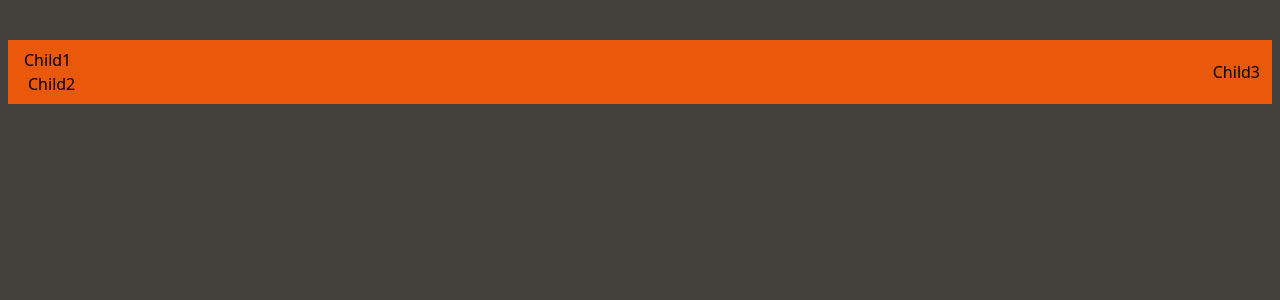
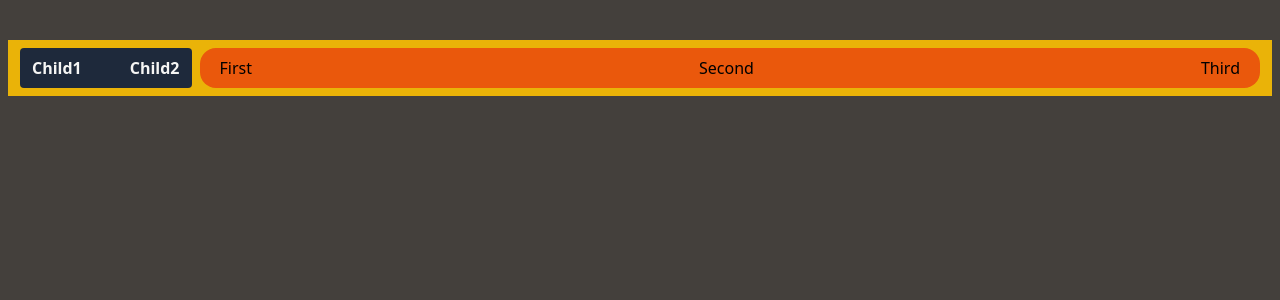
Before and after one commit to Baibhav-malaviya/Components, a React (Vite) app: page / in a window 1280 px wide. Shown: the top 300 px of the page. Built offline with nearby package versions, Linux system fonts and the light colour scheme.

Commit message:
a bug solve

```diff
--- a/src/App.jsx
+++ b/src/App.jsx
@@ -3,12 +3,22 @@ import Row from "./Components/Row";
 function App() {
 	return (
 		<div className="w-screen h-screen px-2 pt-10 space-x-2 space-y-2 text-center bg-stone-700 text-stone-50">
-			<Row>
-				<Row width="w-auto" className="space-x-2">
+			<Row navbar={true} hover={false} bgColor="bg-yellow-500">
+				<Row
+					width="w-auto"
+					bgColor="bg-slate-800"
+					color="text-stone-100 font-semibold space-x-10"
+					tailwindClasses="rounded"
+					hover={true}
+				>
 					<div>Child1</div>
 					<div>Child2</div>
 				</Row>
-				<div>Child3</div>
+				<Row hover={false} tailwindClasses="space-x-5 rounded-2xl">
+					<li className="px-2 list-none">First</li>
+					<li className="px-2 list-none">Second</li>
+					<li className="px-2 list-none">Third</li>
+				</Row>
 			</Row>
 		</div>
 	);
--- a/src/Components/Row.jsx
+++ b/src/Components/Row.jsx
@@ -6,26 +6,43 @@ function Row({
 	bgColor = "bg-orange-600",
 	color = "text-black",
 	tailwindClasses = "",
+	flex = false,
 	hover = true,
 	onClick,
-	hoverClasses = "hover:scale-105 hover:opacity-80 hover:shadow-md",
+	navbar = true,
+	hoverClasses = "hover:scale-105 hover:opacity-90 hover:shadow-md",
 	...props
 }) {
+	if (navbar)
+		return (
+			<nav
+				className={`h-auto px-3 py-2  flex   gap-2 items-center justify-between ${tailwindClasses} ${bgColor} ${color} ${width} ${
+					hover ? hoverClasses : ""
+				} ${flex ? "flex-wrap" : ""}`}
+				onClick={onClick}
+				{...props}
+			>
+				{children}
+			</nav>
+		);
+
 	return (
-		<div
-			className={`h-auto px-3 py-2  flex flex-wrap transit gap-2 items-center justify-between ${tailwindClasses} ${bgColor} ${color} ${width} ${
+		<nav
+			className={`h-auto px-3 py-2  flex   gap-2 items-center justify-between ${tailwindClasses} ${bgColor} ${color} ${width} ${
 				hover ? hoverClasses : ""
-			}`}
+			} ${flex ? "flex-wrap" : ""}`}
 			onClick={onClick}
 			{...props}
 		>
 			{children}
-		</div>
+		</nav>
 	);
 }
 
 Row.propTypes = {
 	children: PropTypes.node.isRequired,
+	flex: PropTypes.bool,
+	navbar: PropTypes.bool,
 	onClick: PropTypes.func,
 	hoverClasses: PropTypes.string,
 	width: PropTypes.string,
```
